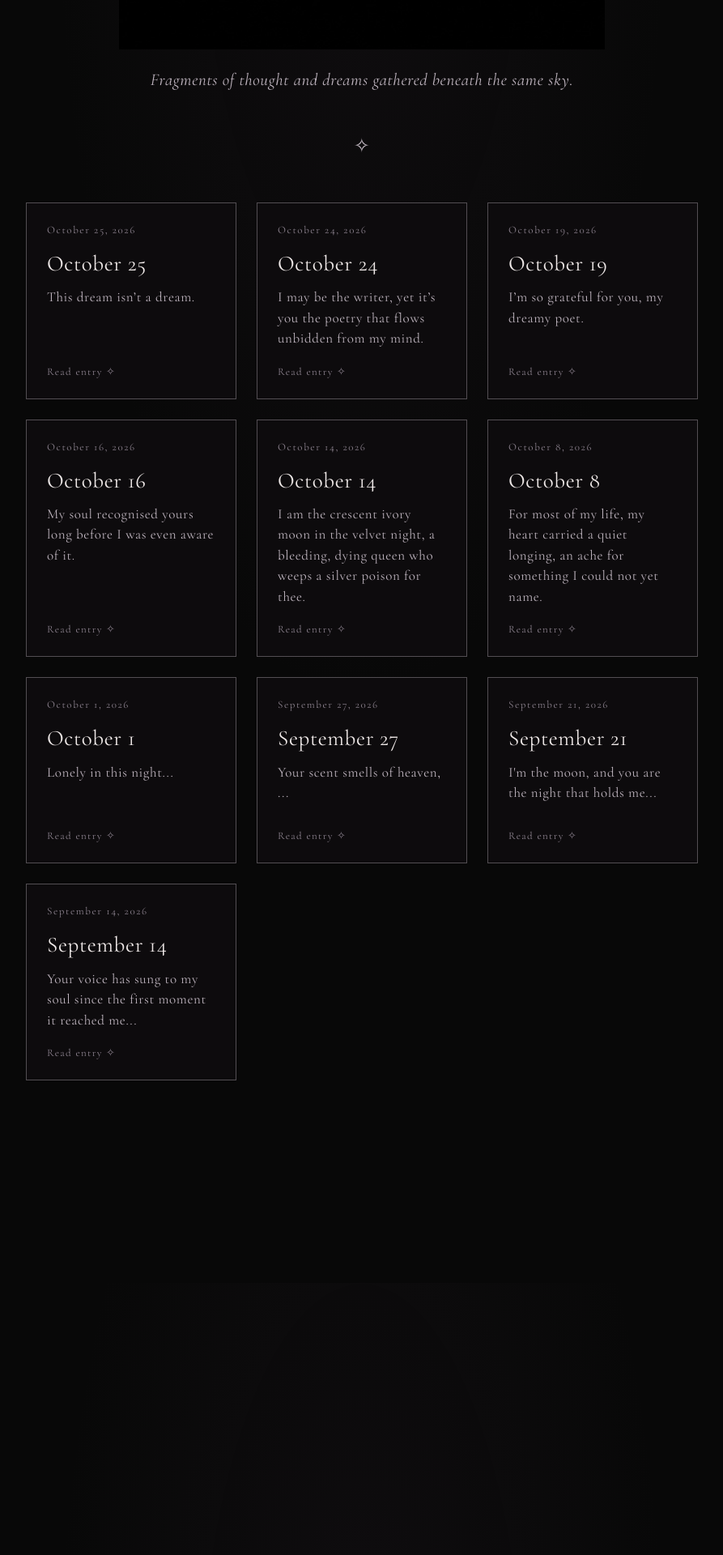
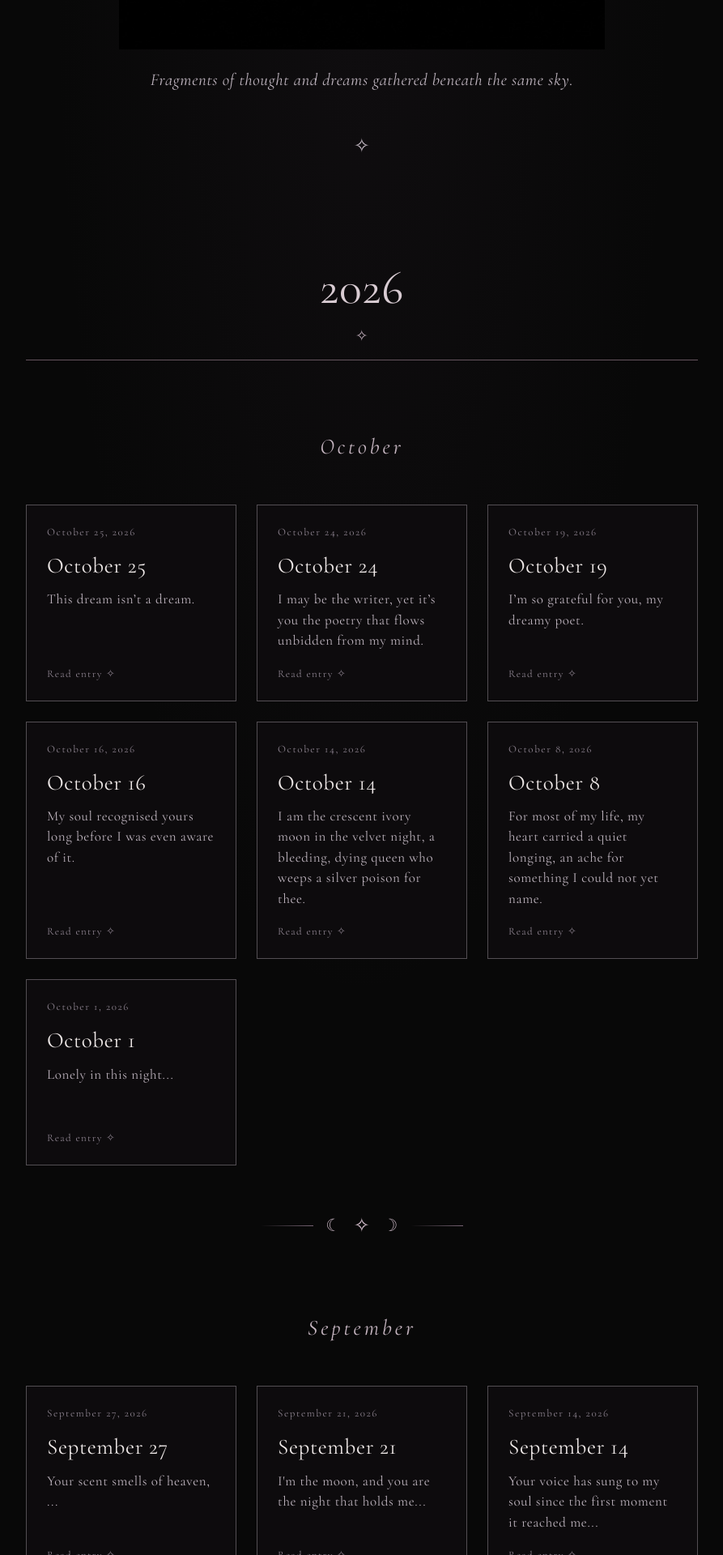
Before and after one commit to YumeSakurai/somewherebetweendreams, a Jekyll site: the page built from journal.html, in a window 1280 px wide. Shown: the part 729-2649 px from the top of the page at 81% size, without its empty margins (193-1086 px from the left). Built offline with Jekyll 4.4.1, drawn with Linux system fonts in a browser that asks for light colours; before the commit the page ends 2313 px from its top, so only the background shows below that.

Commit message:
Update journal.html

```diff
--- a/journal.html
+++ b/journal.html
@@ -54,7 +54,9 @@ permalink: /journal.html
             {{ post.preview | default: post.excerpt | strip_html | truncate: 150 }}
           </span>
 
-          <span class="recent-post-arrow">Read entry ✧</span>
+          <span class="recent-post-arrow">
+            Read entry ✧
+          </span>
 
         </a>
 
@@ -138,172 +162,242 @@ document.addEventListener("DOMContentLoaded", function () {
       const month = post.dataset.month;
       const monthName = post.dataset.monthName;
 
-      // New year divider
+
+      /* YEAR DIVIDER */
+
       if (year !== previousYear) {
 
         const yearHeading = document.createElement("h2");
 
-        yearHeading.className =
-          "journal-period-heading journal-year-heading";
-
+        yearHeading.className = "journal-year-heading";
         yearHeading.textContent = year;
 
         list.insertBefore(yearHeading, post);
 
         previousYear = year;
         previousMonth = "";
+
       }
 
-      // New month heading
-          // New month heading
+
+      /* MONTH DIVIDER */
+
       if (month !== previousMonth) {
 
-        // Celestial divider between months
+        /* Decorative divider before every month except the first */
+
         if (previousMonth !== "") {
+
           const divider = document.createElement("div");
+
           divider.className = "journal-month-divider";
-          divider.innerHTML = '<span>☾</span><span>✧</span><span>☽</span>';
+
+          divider.innerHTML =
+            '<span class="divider-line"></span>' +
+            '<span class="divider-symbol">☾</span>' +
+            '<span class="divider-star">✧</span>' +
+            '<span class="divider-symbol">☽</span>' +
+            '<span class="divider-line"></span>';
 
           list.insertBefore(divider, post);
+
         }
+
+
+        /* Month heading */
 
         const monthHeading = document.createElement("h3");
 
-        monthHeading.className =
-          "journal-period-heading journal-month-heading";
-
+        monthHeading.className = "journal-month-heading";
         monthHeading.textContent = monthName;
 
         list.insertBefore(monthHeading, post);
 
         previousMonth = month;
-      }
 
-
-        monthHeading.className =
-          "journal-period-heading journal-month-heading";
-
-        monthHeading.textContent = monthName;
-
-        list.insertBefore(monthHeading, post);
-
-        previousMonth = month;
       }
 
     });
 
-    // Pagination
+
+    /* PAGINATION */
+
     pagination.innerHTML = "";
 
     if (totalPages <= 1) {
+
       pagination.style.display = "none";
       return;
+
     }
 
     pagination.style.display = "flex";
 
+
     if (page > 1) {
+
       pagination.appendChild(
         createPageLink("← Previous", page - 1, "pagination-previous")
       );
+
     }
 
+
     for (let i = 1; i <= totalPages; i++) {
+
       pagination.appendChild(
         createPageLink(i, i, "pagination-number")
       );
+
     }
 
+
     if (page < totalPages) {
+
       pagination.appendChild(
         createPageLink("Next →", page + 1, "pagination-next")
       );
+
     }
+
+
+    /* Update browser address */
 
     const url = new URL(window.location);
 
-    url.searchParams.set("page", page);
+    if (page === 1) {
+      url.searchParams.delete("page");
+    } else {
+      url.searchParams.set("page", page);
+    }
 
     window.history.replaceState({}, "", url);
 
   }
 
+
   showPage(currentPage);
 
 });
+
 </script>
+
 
 <style>
 
-/* YEAR DIVIDERS */
+/* =====================================
+   YEAR DIVIDERS
+===================================== */
 
 .journal-year-heading {
+
   grid-column: 1 / -1;
   width: 100%;
   box-sizing: border-box;
-  margin: 65px 0 25px;
+
+  margin: 70px 0 30px;
   padding: 0 0 18px;
 
   font-family: 'Pinyon Script', cursive;
-  font-size: 55px;
+  font-size: 58px;
   font-weight: normal;
   text-align: center;
 
   color: #d8cbd2;
 
   border-bottom: 1px solid #65545e;
+
   position: relative;
+
 }
 
 .journal-year-heading::after {
+
   content: "✧";
   display: block;
+
   font-family: 'Cormorant Garamond', serif;
-  font-size: 17px;
-  margin-top: 10px;
-  color: #a99aa2;
+  font-size: 19px;
+
+  margin-top: 12px;
+
+  color: #b5a4b0;
+
 }
 
-/* MONTH HEADINGS */
+
+/* =====================================
+   MONTH HEADINGS
+===================================== */
 
 .journal-month-heading {
+
   grid-column: 1 / -1;
   width: 100%;
   box-sizing: border-box;
+
   margin: 35px 0 18px;
-  padding-bottom: 10px;
+  padding-bottom: 12px;
 
   font-family: 'Cormorant Garamond', serif;
-  font-size: 25px;
+  font-size: 27px;
   font-weight: normal;
   font-style: italic;
-  letter-spacing: 3px;
+
+  letter-spacing: 4px;
   text-align: center;
 
-  color: #bcb0b7;
+  color: #c5b5c0;
+
 }
 
-/* CELESTIAL DIVIDER BETWEEN MONTHS */
+
+/* =====================================
+   CELESTIAL DIVIDERS BETWEEN MONTHS
+===================================== */
 
 .journal-month-divider {
+
+  grid-column: 1 / -1;
+
   display: flex;
   align-items: center;
   justify-content: center;
-  gap: 18px;
+
+  gap: 15px;
 
   width: 100%;
-  margin: 38px auto;
+  box-sizing: border-box;
+
+  margin: 35px auto;
 
   color: #b5a4b0;
-  font-family: 'Cormorant Garamond', serif;
-  font-size: 20px;
-  letter-spacing: 5px;
+
 }
 
-.journal-month-divider::before,
-.journal-month-divider::after {
-  content: "";
+
+.journal-month-divider .divider-symbol {
+
+  font-family: 'Cormorant Garamond', serif;
+  font-size: 21px;
+
+}
+
+
+.journal-month-divider .divider-star {
+
+  font-family: 'Cormorant Garamond', serif;
+  font-size: 24px;
+
+  color: #d2bdcb;
+
+}
+
+
+.journal-month-divider .divider-line {
+
   display: block;
+
   width: 65px;
   height: 1px;
 
@@ -312,73 +406,121 @@ document.addEventListener("DOMContentLoaded", function () {
     transparent,
     #786575
   );
-}
-
-.journal-month-divider::after {
-  transform: rotate(180deg);
-}
-
-/* MOBILE */
-
-@media (max-width: 640px) {
-
-  .journal-month-heading {
-    font-size: 22px;
-    margin-top: 28px;
-  }
-
-  .journal-month-divider {
-    gap: 12px;
-    margin: 30px auto;
-    font-size: 17px;
-  }
-
-  .journal-month-divider::before,
-  .journal-month-divider::after {
-    width: 42px;
-  }
 
 }
 
-/* PAGINATION */
+
+/* =====================================
+   PAGINATION
+===================================== */
 
 .journal-pagination {
+
   display: flex;
   justify-content: center;
   align-items: center;
   flex-wrap: wrap;
+
   gap: 12px;
+
   margin: 50px auto;
   padding: 20px 10px;
 
   font-family: 'Cormorant Garamond', serif;
+
 }
 
+
 .journal-pagination a {
+
   color: #c9c0c5;
+
   text-decoration: none;
+
   border: 1px solid #494047;
+
   padding: 7px 12px;
+
   transition: 0.3s ease;
+
 }
+
 
 .journal-pagination a:hover,
 .journal-pagination a.active {
+
   color: #fff;
+
   border-color: #b5a5af;
+
   background: #211c20;
+
 }
+
+
+/* =====================================
+   MOBILE
+===================================== */
 
 @media (max-width: 640px) {
 
   .journal-year-heading {
+
     font-size: 46px;
     margin-top: 48px;
+    margin-bottom: 24px;
+
   }
 
+
   .journal-month-heading {
-    font-size: 22px;
+
+    font-size: 23px;
     margin-top: 28px;
+
+  }
+
+
+  .journal-month-divider {
+
+    gap: 10px;
+    margin: 28px auto;
+
+  }
+
+
+  .journal-month-divider .divider-line {
+
+    width: 38px;
+
+  }
+
+
+  .journal-month-divider .divider-symbol {
+
+    font-size: 18px;
+
+  }
+
+
+  .journal-month-divider .divider-star {
+
+    font-size: 21px;
+
+  }
+
+
+  .journal-pagination {
+
+    gap: 7px;
+
+  }
+
+
+  .journal-pagination a {
+
+    padding: 6px 9px;
+
   }
 
 }
```
Also changed, not shown: other parts of journal.html (+31 -9 lines).
